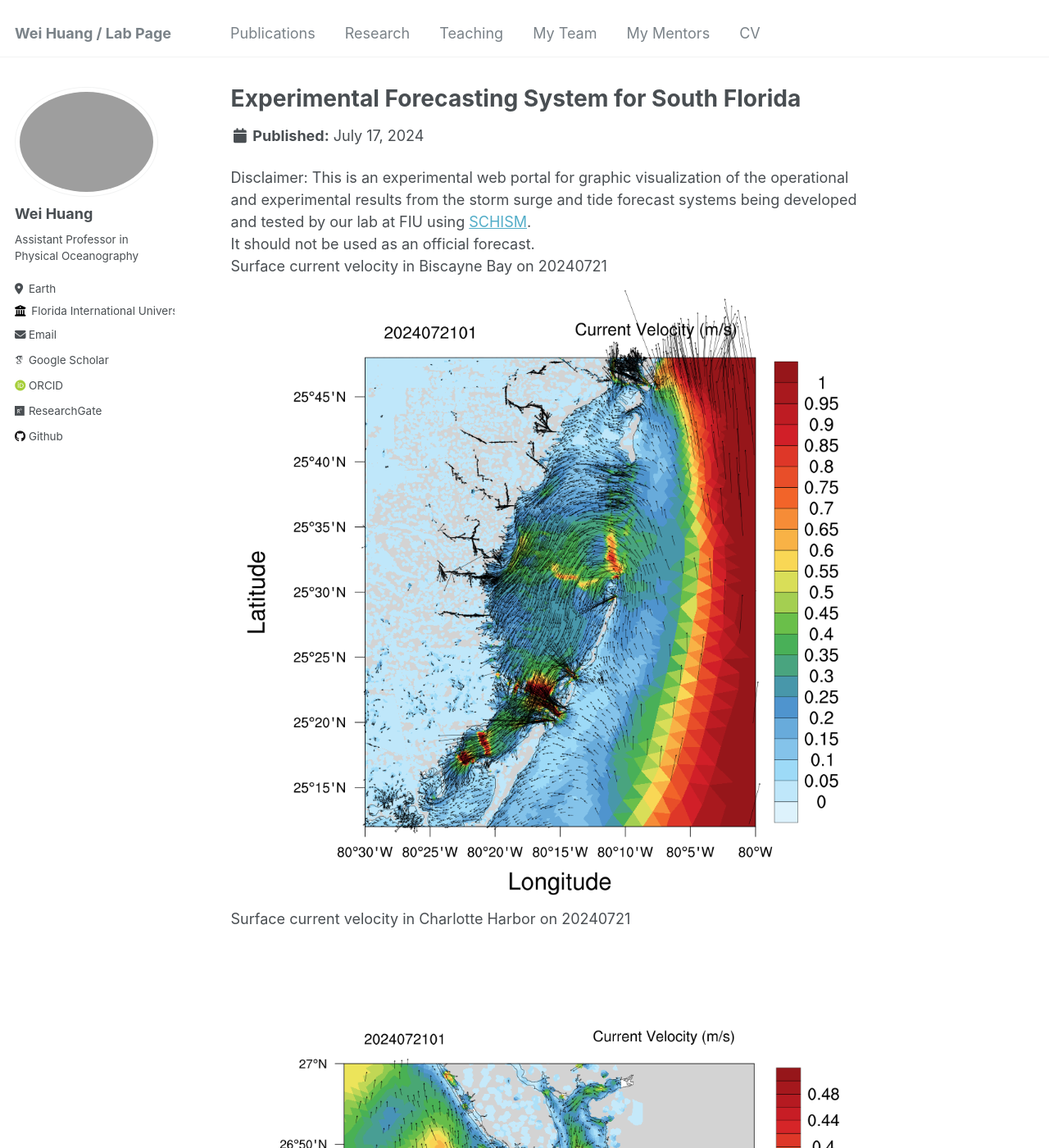
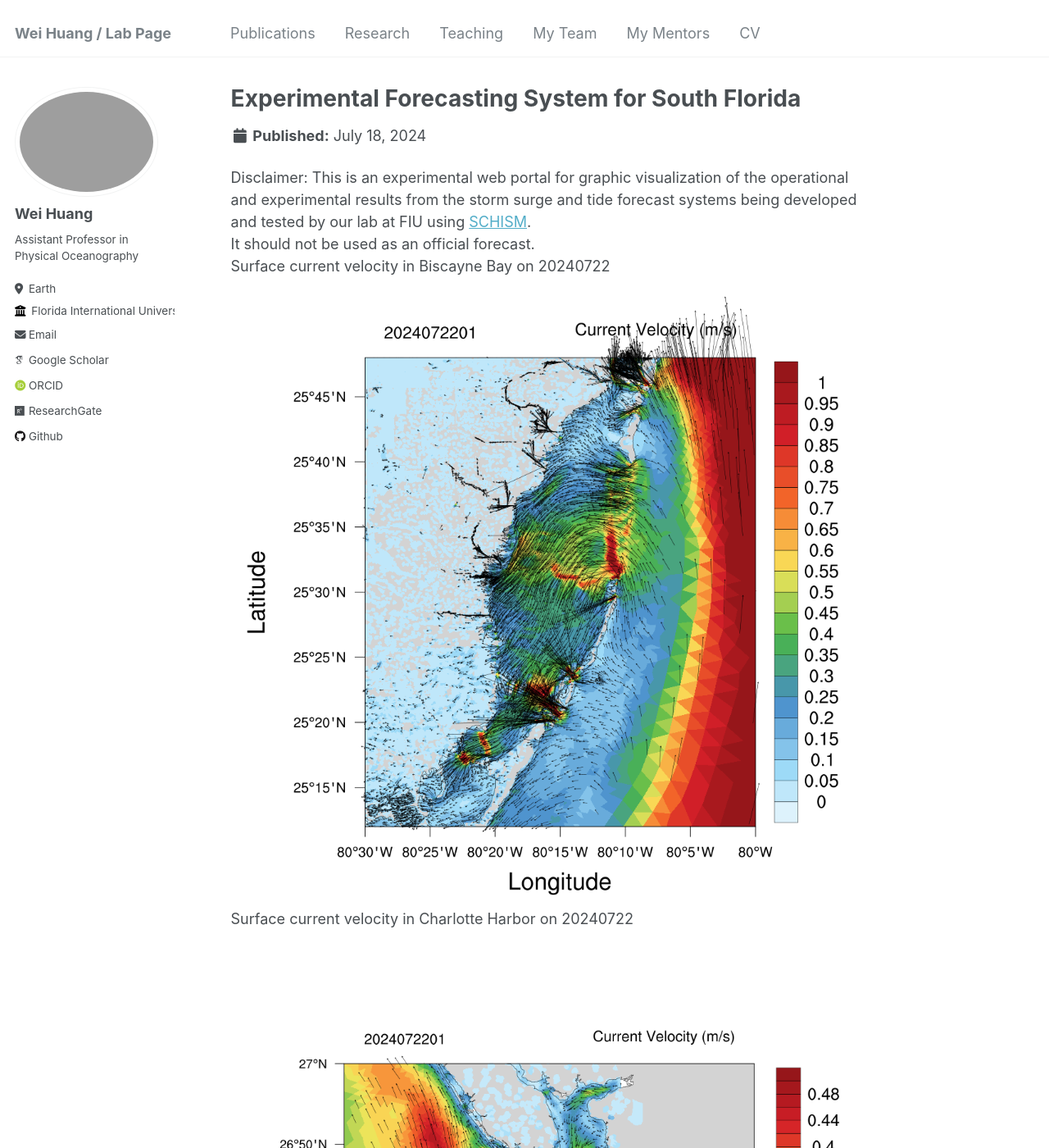
Before and after one commit to huang96169/huang96169.github.io, a Jekyll site: the page built from _research/research-1.md, in a window 1280 px wide and 1400 px high. Shown: the whole window at 82% size. Built offline with Jekyll 4.4.1, drawn with Linux system fonts in a browser that asks for light colours; some web fonts are replaced; some of the changed text lies outside the part shown.

Commit message:
replaced research_uv1.gif research_salt1.gif research_temp1.gif and replaced research_elev2.gif research_uv2.gif research_salt2.gif research_temp2.gif

```diff
--- a/_research/research-1.md
+++ b/_research/research-1.md
@@ -1,7 +1,7 @@
 ---
 title: "Experimental Forecasting System for South Florida"
-short: Surface current velocity of South Florida from 20240717 to 20240721
-date: 2024-07-17
+short: Surface current velocity of South Florida from 20240718 to 20240722
+date: 2024-07-18
 short1: "Disclaimer: This is an experimental web portal for graphic visualization of the operational and experimental results from the storm surge and tide forecast systems being developed and tested by our lab at FIU using [SCHISM](https://ccrm.vims.edu/schismweb/). It should not be used as an official forecast."
 excerpt: "<img src='/images/research_uv1.gif'>"
 collection: research
@@ -10,11 +10,11 @@ collection: research
 Disclaimer:
 This is an experimental web portal for graphic visualization of the operational and experimental results from the storm surge and tide forecast systems being developed and tested by our lab at FIU using [SCHISM](https://ccrm.vims.edu/schismweb/).<br/>
 It should not be used as an official forecast.<br/>
-Surface current velocity in Biscayne Bay on 20240721<br/>
+Surface current velocity in Biscayne Bay on 20240722<br/>
 <img src='/images/research_Bbay.png'>
-Surface current velocity in Charlotte Harbor on 20240721<br/>
+Surface current velocity in Charlotte Harbor on 20240722<br/>
 <img src='/images/research_Cbay.png'>
-Surface current velocity in Tampa Bay on 20240721<br/>
+Surface current velocity in Tampa Bay on 20240722<br/>
 <img src='/images/research_Tbay.png'>
 The map below showns observational stations used for validating the model's results, as well as the horizontal grid. <br/>
 The horizontal grid for SCHISM in simulating Biscayne Bay in South Florida, using flexible resolution resolving levees and canals (1-2 m), watershed rural and urban areas (30m-50m) and coastal ocean (500m-5km).<br/>
```
Also changed, not shown: _research/research-2.md (+6 -6 lines), images/research_Bbay.png, images/research_Cbay.png, images/research_Tbay.png, images/research_maxelev2.gif.
